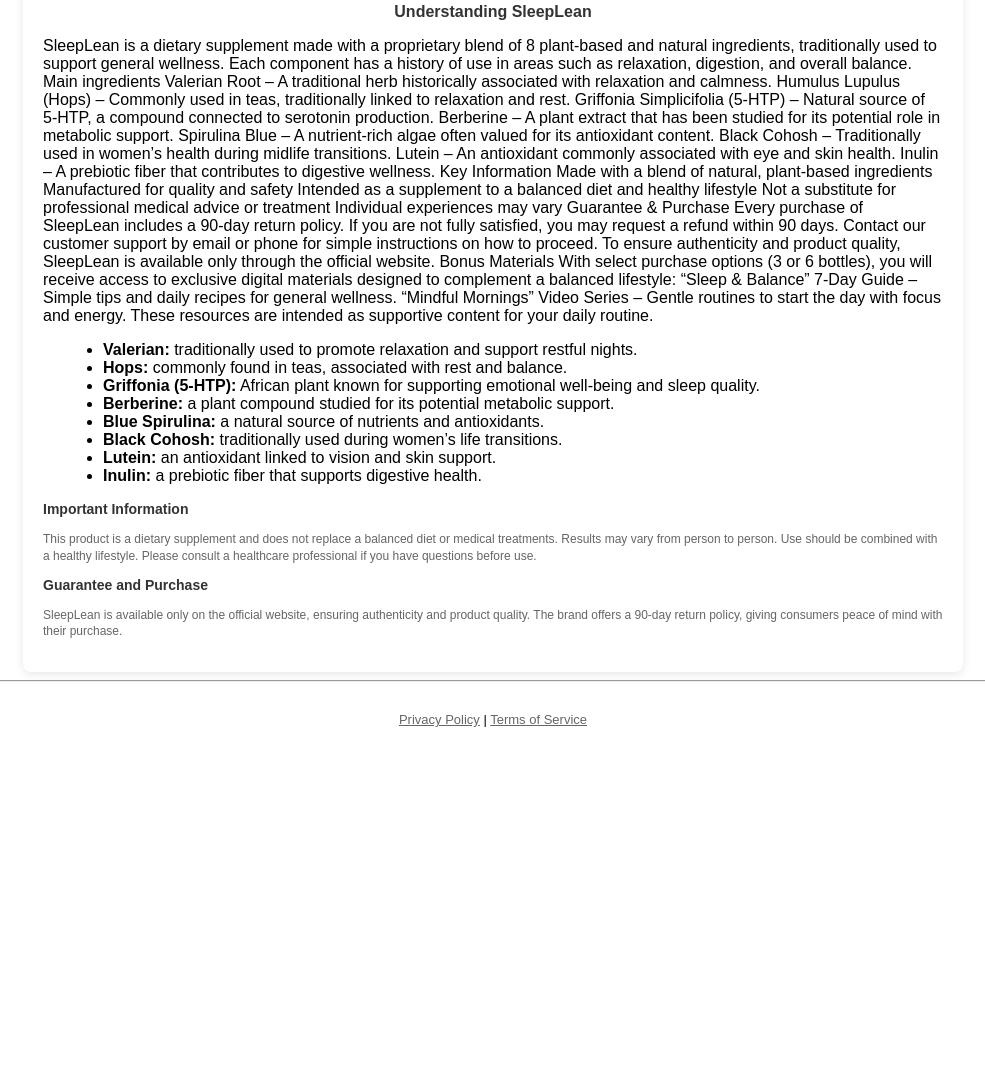
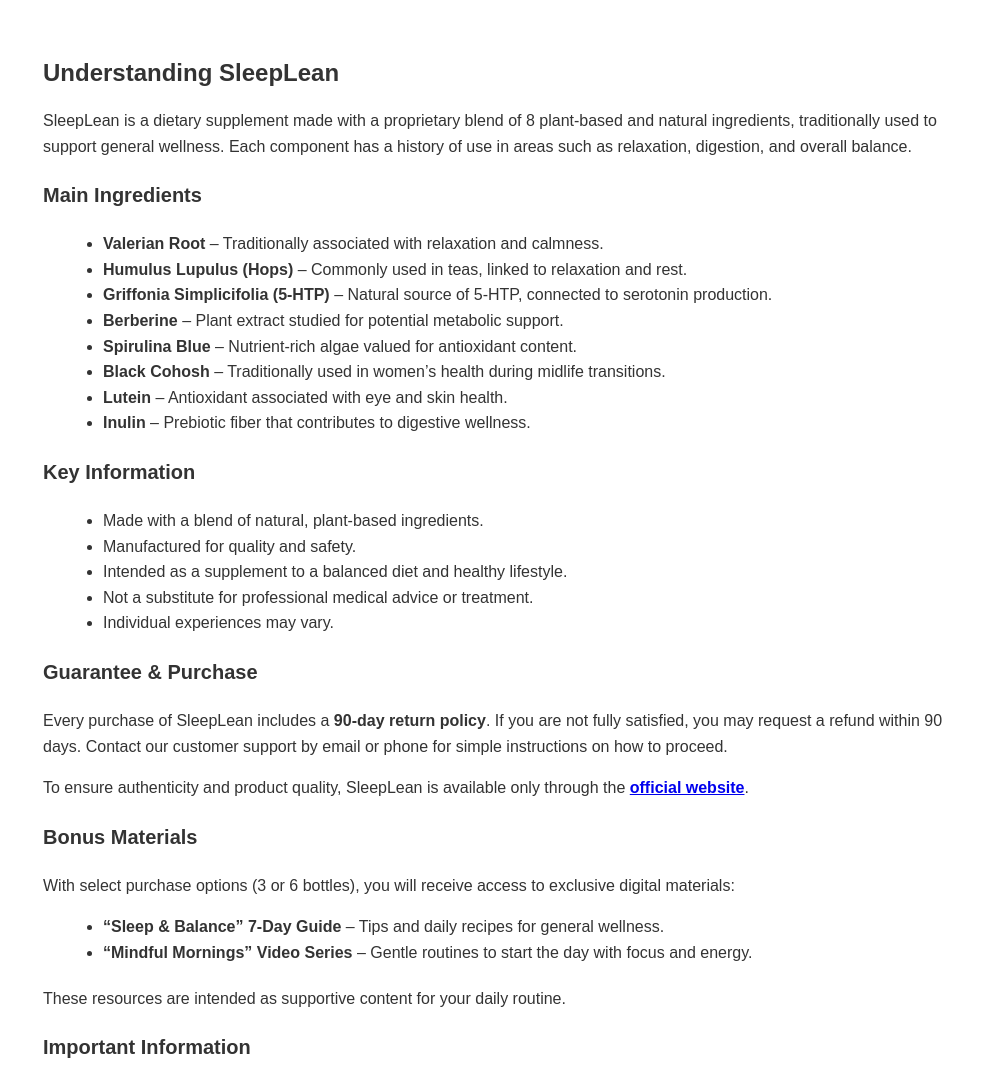
Before and after one commit to Jovenalopes/official-store2, a plain HTML site: page index.html in a window 1280 px wide. Shown: the part 1406-2472 px from the top of the page, without its empty margins (147-1132 px from the left). Before the commit the page ends 2146 px from the top, so only its background shows below. Drawn offline with Linux system fonts and the light colour scheme.

Commit message:
texto2.index.html

```diff
--- a/index.html
+++ b/index.html
@@ -345,62 +345,68 @@
     *Results may vary from person to person.
   </p>
 </section>
-  <section class="content">
-    <h2 style="text-align:center; font-size:16px; color:#333;">Understanding SleepLean</h2>
+  <section class="product-info" style="max-width:900px;margin:0 auto;padding:24px;line-height:1.6;color:#333;">
+
+  <h2 style="font-size:24px;margin-bottom:12px;">Understanding SleepLean</h2>
   <p>
-SleepLean is a dietary supplement made with a proprietary blend of 8 plant-based and natural ingredients, traditionally used to support general wellness. Each component has a history of use in areas such as relaxation, digestion, and overall balance.
-Main ingredients
+    SleepLean is a dietary supplement made with a proprietary blend of 8 plant-based and natural ingredients,
+    traditionally used to support general wellness. Each component has a history of use in areas such as
+    relaxation, digestion, and overall balance.
+  </p>
 
-Valerian Root – A traditional herb historically associated with relaxation and calmness.
-Humulus Lupulus (Hops) – Commonly used in teas, traditionally linked to relaxation and rest.
-Griffonia Simplicifolia (5-HTP) – Natural source of 5-HTP, a compound connected to serotonin production.
-Berberine – A plant extract that has been studied for its potential role in metabolic support.
-Spirulina Blue – A nutrient-rich algae often valued for its antioxidant content.
-Black Cohosh – Traditionally used in women’s health during midlife transitions.
-Lutein – An antioxidant commonly associated with eye and skin health.
-Inulin – A prebiotic fiber that contributes to digestive wellness.
+  <h3 style="font-size:20px;margin-top:20px;">Main Ingredients</h3>
+  <ul style="margin:12px 0 20px 20px;">
+    <li><strong>Valerian Root</strong> – Traditionally associated with relaxation and calmness.</li>
+    <li><strong>Humulus Lupulus (Hops)</strong> – Commonly used in teas, linked to relaxation and rest.</li>
+    <li><strong>Griffonia Simplicifolia (5-HTP)</strong> – Natural source of 5-HTP, connected to serotonin production.</li>
+    <li><strong>Berberine</strong> – Plant extract studied for potential metabolic support.</li>
+    <li><strong>Spirulina Blue</strong> – Nutrient-rich algae valued for antioxidant content.</li>
+    <li><strong>Black Cohosh</strong> – Traditionally used in women’s health during midlife transitions.</li>
+    <li><strong>Lutein</strong> – Antioxidant associated with eye and skin health.</li>
+    <li><strong>Inulin</strong> – Prebiotic fiber that contributes to digestive wellness.</li>
+  </ul>
 
-Key Information
-Made with a blend of natural, plant-based ingredients
-Manufactured for quality and safety
-Intended as a supplement to a balanced diet and healthy lifestyle
-Not a substitute for professional medical advice or treatment
-Individual experiences may vary
+  <h3 style="font-size:20px;margin-top:20px;">Key Information</h3>
+  <ul style="margin:12px 0 20px 20px;">
+    <li>Made with a blend of natural, plant-based ingredients.</li>
+    <li>Manufactured for quality and safety.</li>
+    <li>Intended as a supplement to a balanced diet and healthy lifestyle.</li>
+    <li>Not a substitute for professional medical advice or treatment.</li>
+    <li>Individual experiences may vary.</li>
+  </ul>
 
-Guarantee & Purchase
-Every purchase of SleepLean includes a 90-day return policy. If you are not fully satisfied, you may request a refund within 90 days. Contact our customer support by email or phone for simple instructions on how to proceed.
-To ensure authenticity and product quality, SleepLean is available only through the official website.
-Bonus Materials
-With select purchase options (3 or 6 bottles), you will receive access to exclusive digital materials designed to complement a balanced lifestyle:
-“Sleep & Balance” 7-Day Guide – Simple tips and daily recipes for general wellness.
-“Mindful Mornings” Video Series – Gentle routines to start the day with focus and energy.
+  <h3 style="font-size:20px;margin-top:20px;">Guarantee & Purchase</h3>
+  <p>
+    Every purchase of SleepLean includes a <strong>90-day return policy</strong>.
+    If you are not fully satisfied, you may request a refund within 90 days.
+    Contact our customer support by email or phone for simple instructions on how to proceed.
+  </p>
+  <p>
+    To ensure authenticity and product quality, SleepLean is available only through the
+    <a href="https://primehub.rf.gd/9s1htu?i=1" target="_blank" rel="noopener noreferrer"><strong>official website</strong></a>.
+  </p>
+
+  <h3 style="font-size:20px;margin-top:20px;">Bonus Materials</h3>
+  <p>
+    With select purchase options (3 or 6 bottles), you will receive access to exclusive digital materials:
+  </p>
+  <ul style="margin:12px 0 20px 20px;">
+    <li><strong>“Sleep & Balance” 7-Day Guide</strong> – Tips and daily recipes for general wellness.</li>
+    <li><strong>“Mindful Mornings” Video Series</strong> – Gentle routines to start the day with focus and energy.</li>
+  </ul>
+  <p>
     These resources are intended as supportive content for your daily routine.
   </p>
 
-    <ul style="margin-left:20px;">
-      <li><strong>Valerian:</strong> traditionally used to promote relaxation and support restful nights.</li>
-      <li><strong>Hops:</strong> commonly found in teas, associated with rest and balance.</li>
-      <li><strong>Griffonia (5-HTP):</strong> African plant known for supporting emotional well-being and sleep quality.</li>
-      <li><strong>Berberine:</strong> a plant compound studied for its potential metabolic support.</li>
-      <li><strong>Blue Spirulina:</strong> a natural source of nutrients and antioxidants.</li>
-      <li><strong>Black Cohosh:</strong> traditionally used during women’s life transitions.</li>
-      <li><strong>Lutein:</strong> an antioxidant linked to vision and skin support.</li>
-      <li><strong>Inulin:</strong> a prebiotic fiber that supports digestive health.</li>
-    </ul>
-
-    <h3 style="margin-top:10px; font-size:14px; color:#333;">Important Information</h3>
-    <p style="font-size:12px; line-height:1.4; color:#666;">
+  <h3 style="font-size:20px;margin-top:20px;">Important Information</h3>
+  <p>
     This product is a dietary supplement and does not replace a balanced diet or medical treatments.
     Results may vary from person to person. Use should be combined with a healthy lifestyle.
     Please consult a healthcare professional if you have questions before use.
   </p>
 
-    <h3 style="margin-top:10px; font-size:14px; color:#333;">Guarantee and Purchase</h3>
-    <p style="font-size:12px; line-height:1.4; color:#666;">
-      SleepLean is available only on the official website, ensuring authenticity and product quality.
-      The brand offers a 90-day return policy, giving consumers peace of mind with their purchase.
-    </p>
 </section>
+<!-- ================== END SLEEPLEAN INFO ================== -->
   </div> <!-- fecha seu container principal -->
 
 <hr>
```
Lines whose indentation alone changed are shown as unchanged.
